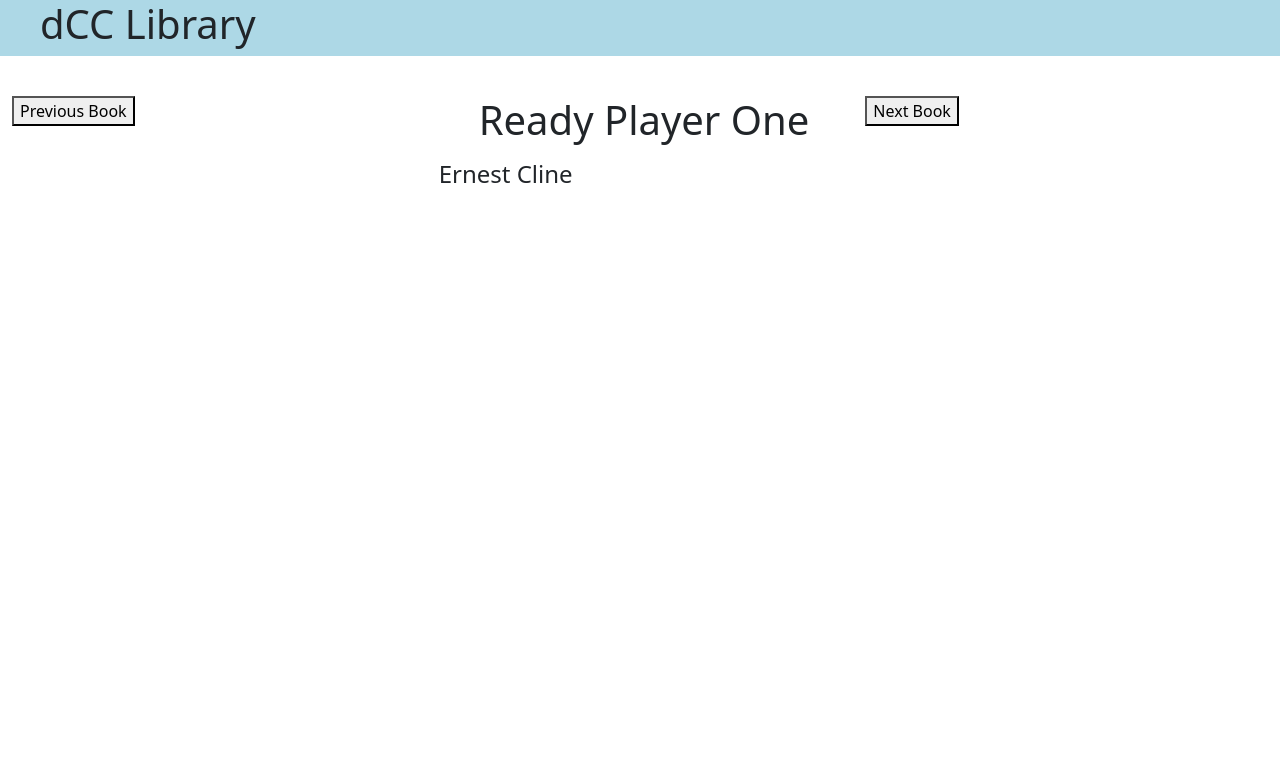
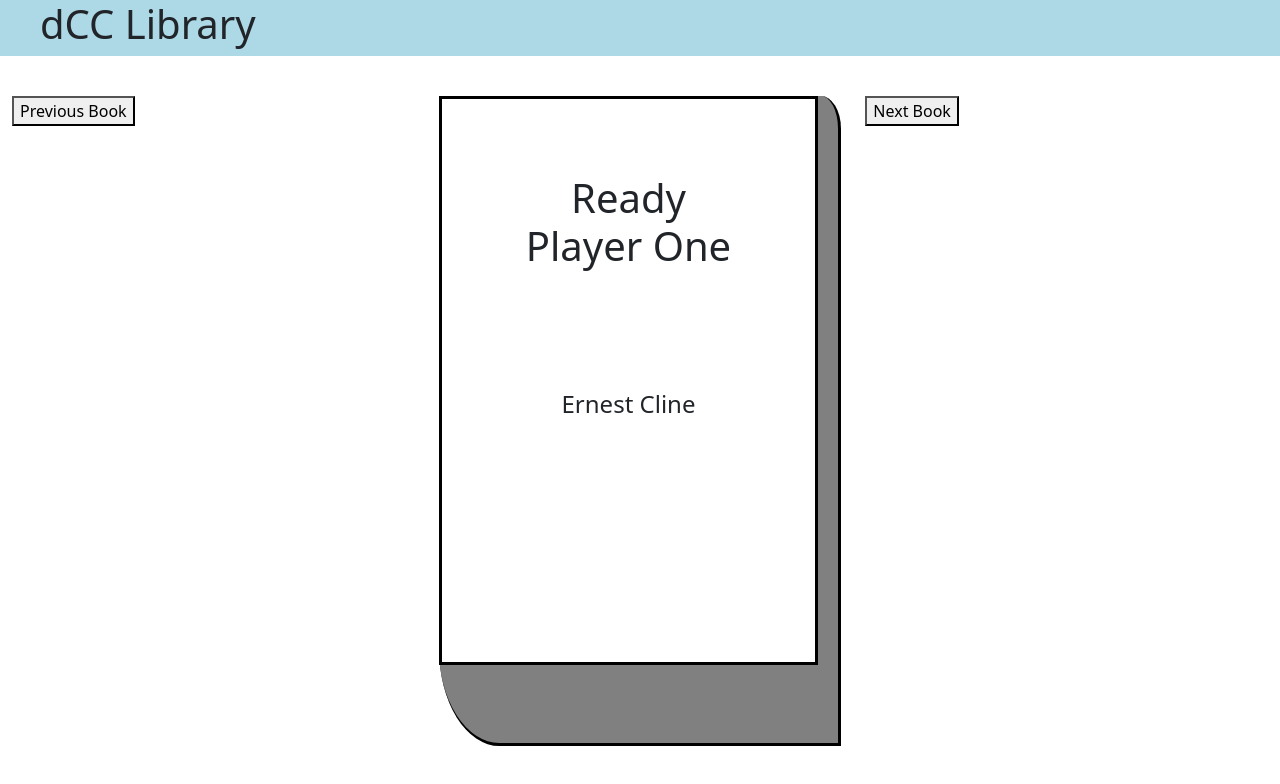
Before and after one commit to giuseppe-g-gelardi/library, a React (Create React App) app: page / in a window 1280 px wide. Shown: the top 784 px of the page. Built offline with nearby package versions, Linux system fonts and the light colour scheme.

Commit message:
separate book view display into separate book component

```diff
--- a/src/components/Book.jsx
+++ b/src/components/Book.jsx
@@ -1,7 +1,13 @@
 import React from 'react'
+import './styles/Book.css'
 
-export default function Book() {
+export default function Book(props) {
   return (
-    <div className='book'></div>
+    <div className='book'>
+      <div className='cover'>
+        <h1 className='title'>{props.book.title}</h1>
+          <h4 className='author'>{props.book.author}</h4>
+      </div>
+    </div>
   )
 }
--- a/src/components/BookViewer.jsx
+++ b/src/components/BookViewer.jsx
@@ -1,9 +1,11 @@
 import React from 'react'
+import Book from './Book'
 
 export default function BookViewer(props) {
 
   return (
       <div className='row row-spacer'>
+
         <div className='col-md-4'>
           <button onClick={() => {
             props.previousBook()
@@ -11,8 +13,7 @@
         </div>
 
           <div className='col-md-4'>
-            <h1>{props.book.title}</h1>
-            <h4>{props.book.author}</h4>
+            <Book book={props.book} />
           </div>
 
         <div className='col-md-4'>
@@ -20,6 +21,7 @@
             props.nextBook()
           }}>Next Book</button>
         </div>
+
       </div>
   )
 }
```
